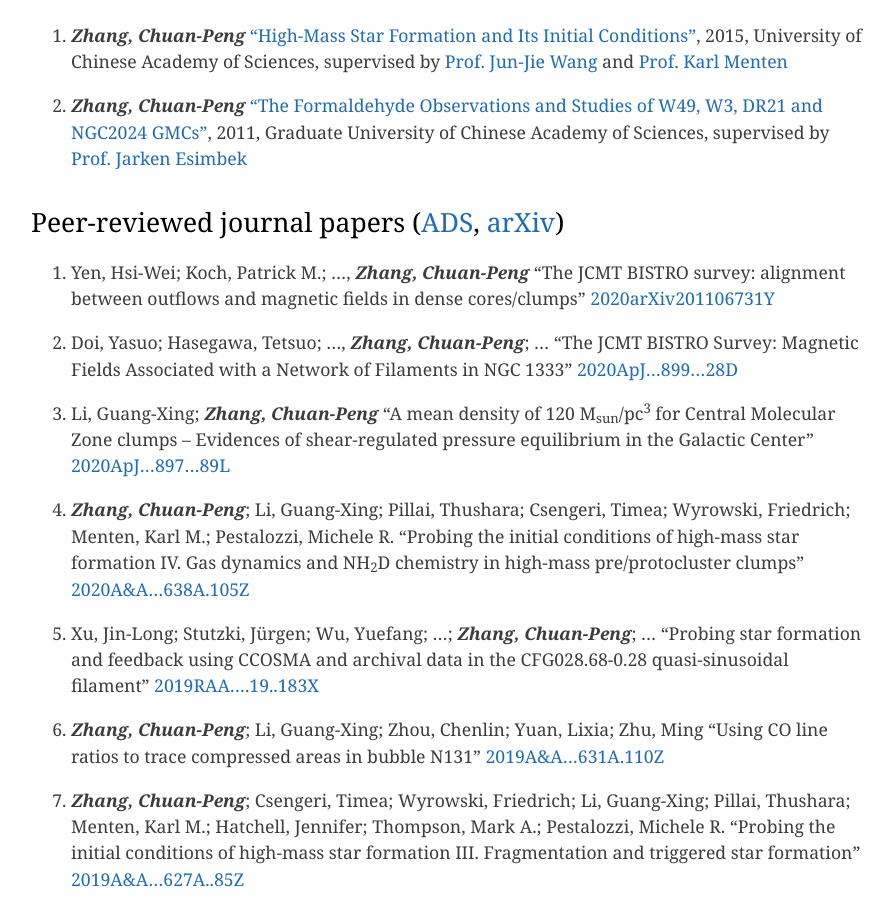
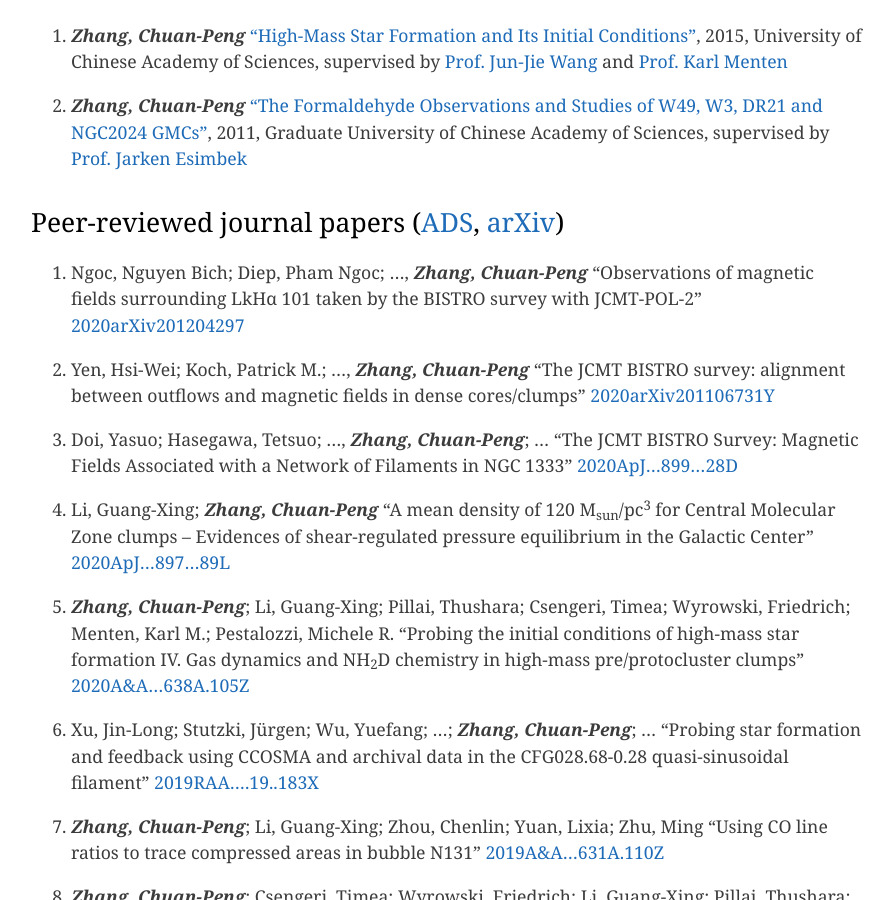
Before and after one commit to zcp521/zcp521.github.io, a Jekyll site: the page built from pub.md, in a window 1280 px wide and 900 px high, scrolled down 476 px. Shown: the whole window, without its empty margins (193-1087 px from the left). Built offline with Jekyll 4.4.1, drawn with Linux system fonts in a browser that asks for light colours.

Commit message:
Update pub.md

```diff
--- a/pub.md
+++ b/pub.md
@@ -13,6 +13,10 @@ tagline: "My publication list"
 
 
 ## Peer-reviewed journal papers ([ADS](https://ui.adsabs.harvard.edu/public-libraries/RijjUuncQru3dbS8Amb6eA), [arXiv](https://arxiv.org/a/zhang_c_2.html))
+
+43. Ngoc, Nguyen Bich; Diep, Pham Ngoc; ..., ***Zhang, Chuan-Peng***
+	"Observations of magnetic fields surrounding LkHα 101 taken by the BISTRO survey with JCMT-POL-2"
+	[2020arXiv201204297](https://ui.adsabs.harvard.edu/abs/arXiv:2012.04297)
 
 42. Yen, Hsi-Wei; Koch, Patrick M.; ..., ***Zhang, Chuan-Peng***
 	"The JCMT BISTRO survey: alignment between outflows and magnetic fields in dense cores/clumps"
```
